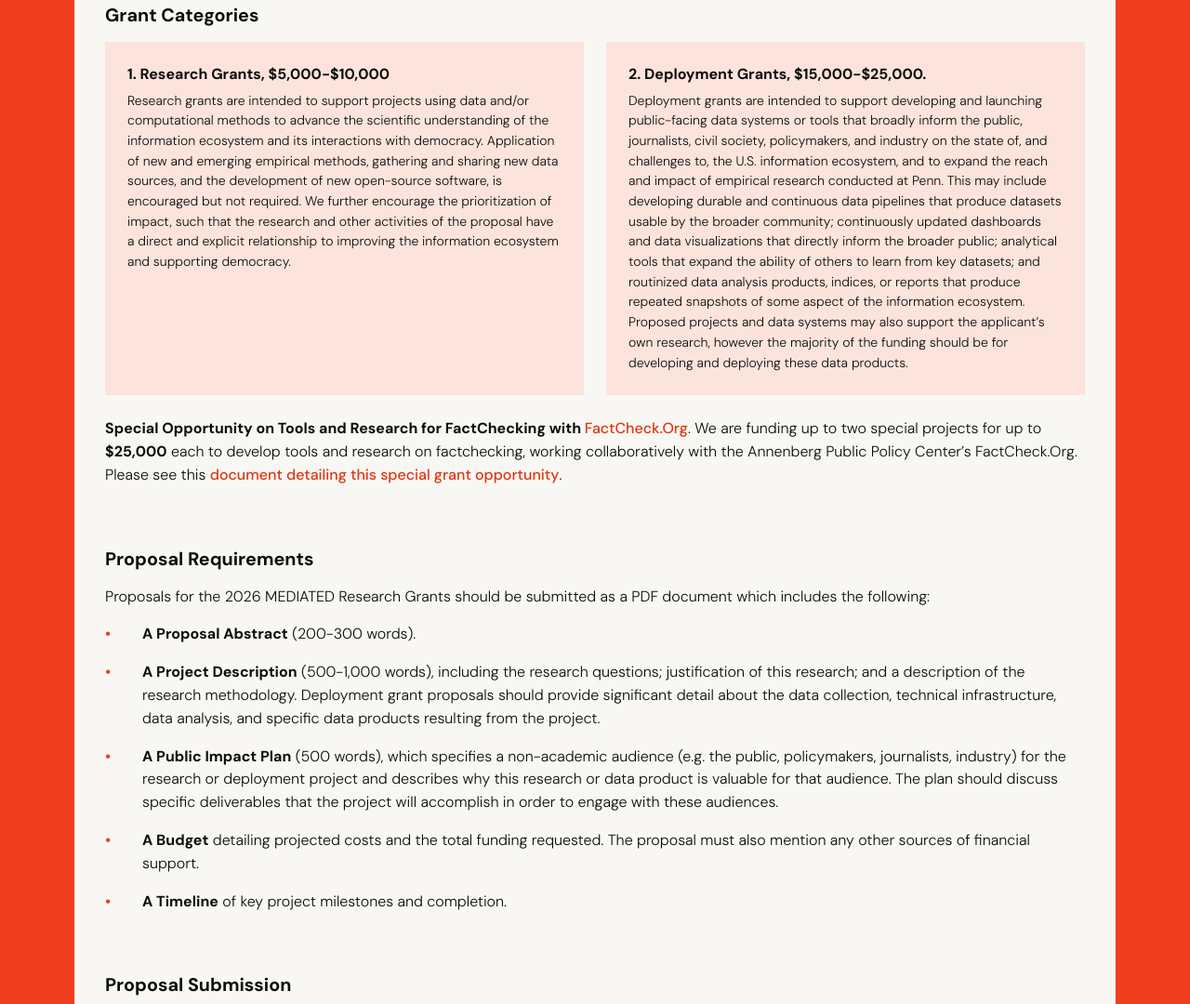
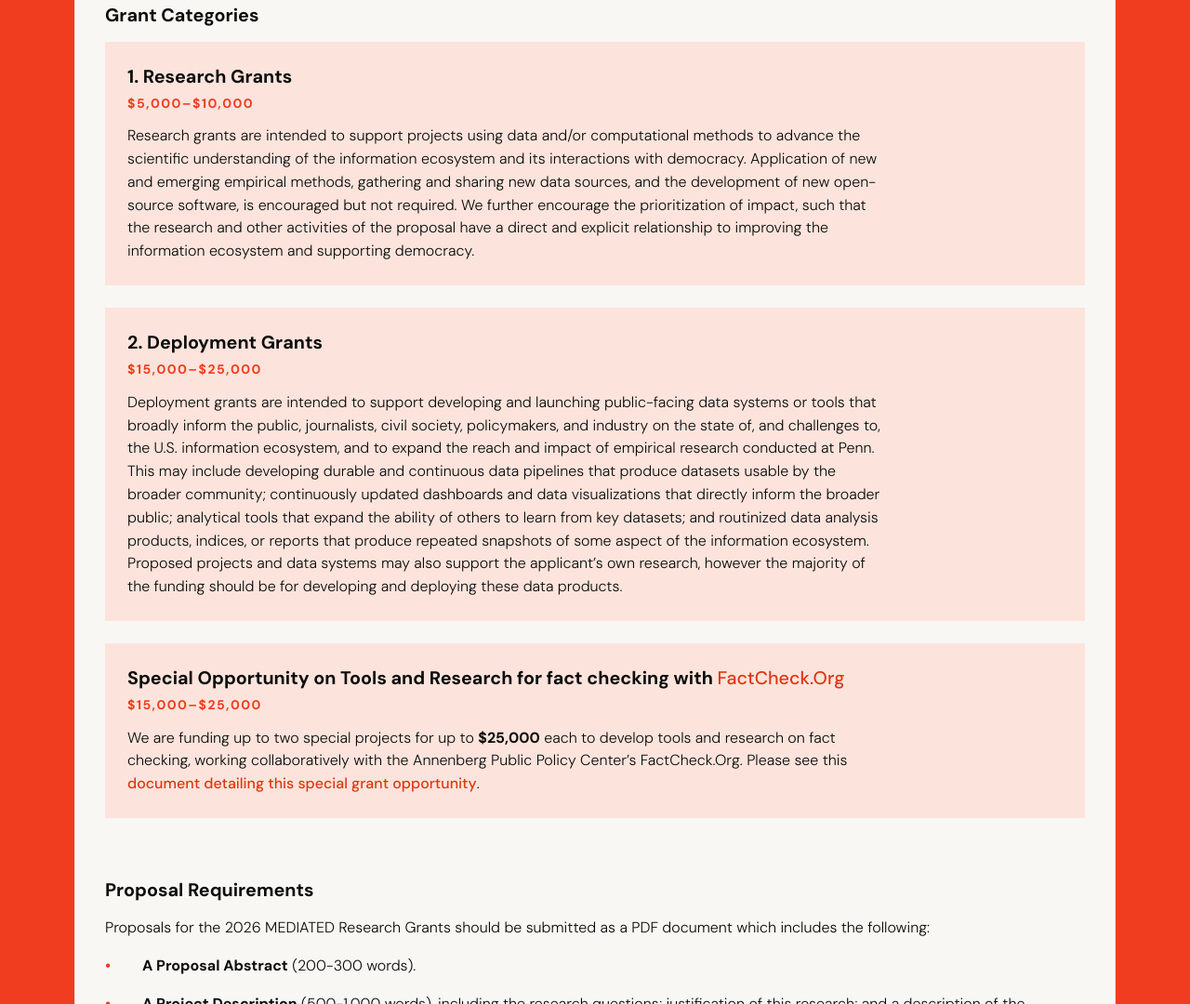
Before and after one commit to PennMEDIATED/grants-rfp, a plain HTML site: page index.html in a window 1280 px wide. Shown: the part 1296-2376 px from the top of the page at 93% size. Drawn offline with nearby package versions, Linux system fonts and the light colour scheme.

Commit message:
changed formatting

```diff
--- a/index.html
+++ b/index.html
@@ -54,17 +54,23 @@
           <p class="rfp__text">Grant proposals must be aligned with the RFP&#8217;s scope to be considered. Grant proposals will be evaluated by the quality of the proposed work, including the value of the research. Further, the proposals will be evaluated by their prioritization of public impact, such that the research and deployment activities of the proposal have a direct and explicit relationship to improving the information ecosystem and supporting democracy. We also encourage interdisciplinary collaboration, especially applications involving researchers from several schools affiliated with Penn MEDIATED.</p>
 
           <h3 class="rfp-archive__subhead">Grant Categories</h3>
-          <div class="secondary-goals__grid secondary-goals__grid--two">
+          <div class="secondary-goals__grid secondary-goals__grid--stack">
             <div class="secondary-goals__item">
-              <h4>1. Research Grants, $5,000-$10,000</h4>
+              <h4>1. Research Grants</h4>
+              <p class="secondary-goals__amount">$5,000&#8211;$10,000</p>
               <p>Research grants are intended to support projects using data and/or computational methods to advance the scientific understanding of the information ecosystem and its interactions with democracy. Application of new and emerging empirical methods, gathering and sharing new data sources, and the development of new open-source software, is encouraged but not required. We further encourage the prioritization of impact, such that the research and other activities of the proposal have a direct and explicit relationship to improving the information ecosystem and supporting democracy.</p>
             </div>
             <div class="secondary-goals__item">
-              <h4>2. Deployment Grants, $15,000-$25,000.</h4>
+              <h4>2. Deployment Grants</h4>
+              <p class="secondary-goals__amount">$15,000&#8211;$25,000</p>
               <p>Deployment grants are intended to support developing and launching public-facing data systems or tools that broadly inform the public, journalists, civil society, policymakers, and industry on the state of, and challenges to, the U.S. information ecosystem, and to expand the reach and impact of empirical research conducted at Penn. This may include developing durable and continuous data pipelines that produce datasets usable by the broader community; continuously updated dashboards and data visualizations that directly inform the broader public; analytical tools that expand the ability of others to learn from key datasets; and routinized data analysis products, indices, or reports that produce repeated snapshots of some aspect of the information ecosystem. Proposed projects and data systems may also support the applicant&#8217;s own research, however the majority of the funding should be for developing and deploying these data products.</p>
             </div>
+            <div class="secondary-goals__item">
+              <h4>Special Opportunity on Tools and Research for fact checking with <a href="http://factcheck.org">FactCheck.Org</a></h4>
+              <p class="secondary-goals__amount">$15,000&#8211;$25,000</p>
+              <p>We are funding up to two special projects for up to <strong>$25,000</strong> each to develop tools and research on fact checking, working collaboratively with the Annenberg Public Policy Center&#8217;s FactCheck.Org. Please see this <a href="https://docs.google.com/document/d/1P_JZivLE0w6JUOvSsasOqBulwPrE0SsjICT_0Uf3GVI/edit?tab=t.0">document detailing this special grant opportunity</a>.</p>
+            </div>
           </div>
-          <p class="rfp__text"><strong>Special Opportunity on Tools and Research for FactChecking with <a href="http://factcheck.org">FactCheck.Org</a></strong>. We are funding up to two special projects for up to <strong>$25,000</strong> each to develop tools and research on factchecking, working collaboratively with the Annenberg Public Policy Center&#8217;s FactCheck.Org. Please see this <a href="https://docs.google.com/document/d/1P_JZivLE0w6JUOvSsasOqBulwPrE0SsjICT_0Uf3GVI/edit?tab=t.0">document detailing this special grant opportunity</a>.</p>
 
           <h3 class="rfp-archive__subhead">Proposal Requirements</h3>
           <p class="rfp__text">Proposals for the 2026 MEDIATED Research Grants should be submitted as a PDF document which includes the following:</p>
--- a/styles.css
+++ b/styles.css
@@ -457,15 +457,34 @@ img { max-width: 100%; height: auto; display: block; }
   margin-bottom: var(--space-800);
 }
 
-/* Two-card variant (the 2026-27 Grant Categories). */
-.secondary-goals__grid--two {
-  grid-template-columns: repeat(2, minmax(0, 1fr));
-  margin-bottom: var(--space-300);
+/* Stacked variant (the 2026-27 Grant Categories): one full-width card per
+   category, one above the other. Full-width cards take body-size copy, with
+   the measure capped for reading comfort. */
+.secondary-goals__grid--stack { grid-template-columns: minmax(0, 1fr); }
+
+.secondary-goals__grid--stack .secondary-goals__item h4 {
+  font-size: var(--fs-lede);
+  margin-bottom: var(--space-150);
 }
 
+.secondary-goals__grid--stack .secondary-goals__item p {
+  font-size: var(--fs-body);
+  max-width: 75ch;
+}
+
+/* Funding amount line under each category heading. */
+.secondary-goals__grid--stack .secondary-goals__item .secondary-goals__amount {
+  font-size: var(--fs-small);
+  font-weight: 700;
+  letter-spacing: 1.44px;
+  color: var(--c-red);
+  margin-bottom: var(--space-150);
+}
+
+.secondary-goals__grid--stack .secondary-goals__item h4 { margin-bottom: var(--space-075); }
+
 @media (max-width: 900px) {
-  .secondary-goals__grid,
-  .secondary-goals__grid--two { grid-template-columns: 1fr; }
+  .secondary-goals__grid { grid-template-columns: 1fr; }
 }
 
 .secondary-goals__item {
```
